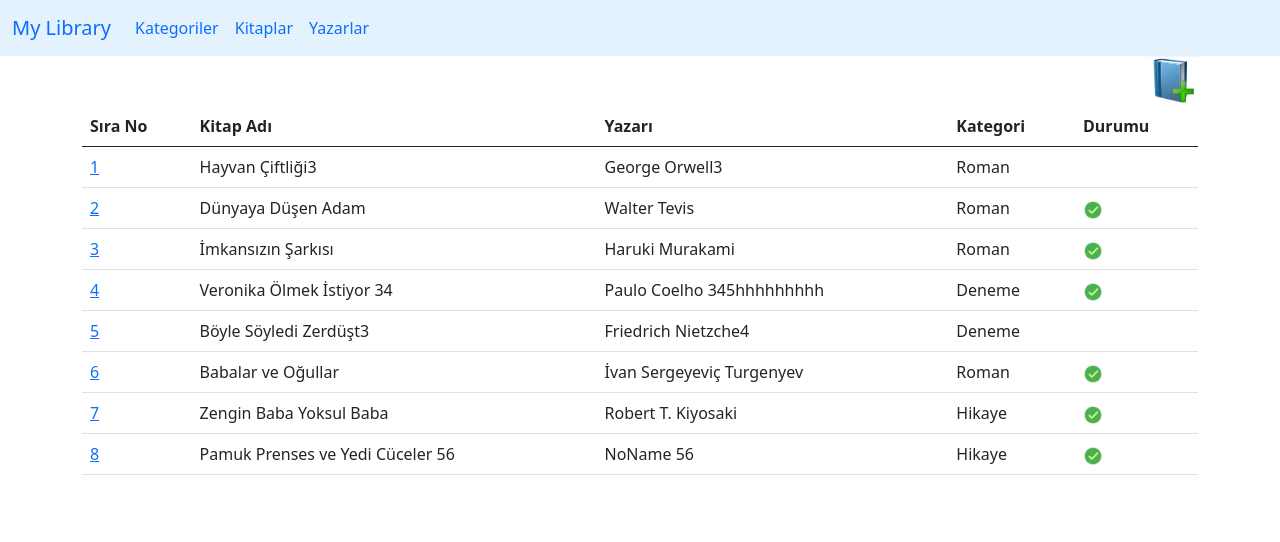
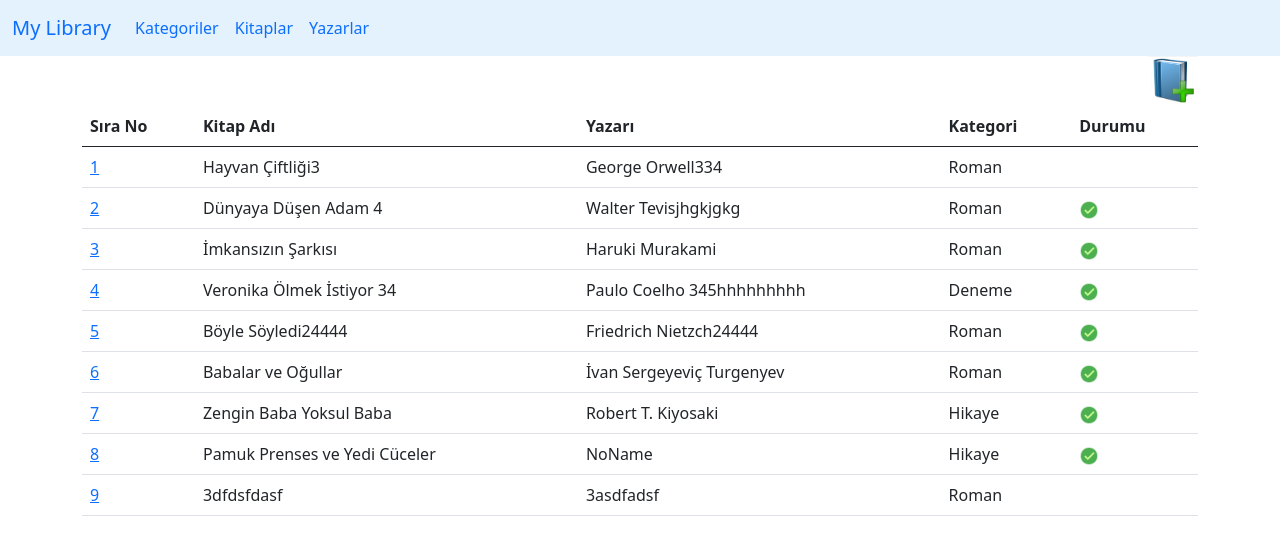
Before and after one commit to veliburhan/library-redux-Library, a React (Create React App) app: page / in a window 1280 px wide. Shown: the top 542 px of the page. Built offline with nearby package versions, Linux system fonts and the light colour scheme; data requests are answered from the project's data file.

Commit message:
edit son hali - sorunsuz

```diff
--- a/db.json
+++ b/db.json
@@ -3,16 +3,16 @@
     {
       "id": "1683057740428",
       "title": "Hayvan Çiftliği3",
-      "author": "George Orwell3",
+      "author": "George Orwell334",
       "isbn": "11112222333344445555",
-      "publisher": "Özgür Yayınları4",
+      "publisher": "Özgür Yayınları4333",
       "categoryId": "1",
       "isRead": "false"
     },
     {
       "id": "1683296648318",
-      "title": "Dünyaya Düşen Adam",
-      "author": "Walter Tevis",
+      "title": "Dünyaya Düşen Adam 4",
+      "author": "Walter Tevisjhgkjgkg",
       "isbn": "",
       "publisher": "Kurgu Yayınevi",
       "categoryId": "1",
@@ -32,18 +32,18 @@
       "title": "Veronika Ölmek İstiyor 34",
       "author": "Paulo Coelho 345hhhhhhhhh",
       "isbn": "",
-      "publisher": "Örnek Yayınevi",
+      "publisher": "Örnek Yayınevitttt",
       "categoryId": "3",
       "isRead": true
     },
     {
       "id": "1683296883045",
-      "title": "Böyle Söyledi Zerdüşt3",
-      "author": "Friedrich Nietzche4",
+      "title": "Böyle Söyledi24444",
+      "author": "Friedrich Nietzch24444",
       "isbn": "",
-      "publisher": "Doğan Yayınevi5",
-      "categoryId": "3",
-      "isRead": false
+      "publisher": "Doğan Yayınevi2444",
+      "categoryId": "1",
+      "isRead": true
     },
     {
       "id": "1683296987933",
@@ -65,12 +65,21 @@
     },
     {
       "id": "1683311772149",
-      "title": "Pamuk Prenses ve Yedi Cüceler 56",
-      "author": "NoName 56",
+      "title": "Pamuk Prenses ve Yedi Cüceler ",
+      "author": "NoName ",
       "isbn": "",
-      "publisher": "Bilinen Yayınevi 56",
+      "publisher": "Bilinen Yayınevi",
       "categoryId": "2",
       "isRead": true
+    },
+    {
+      "id": "1683623576178",
+      "title": "3dfdsfdasf",
+      "author": "3asdfadsf",
+      "isbn": "",
+      "publisher": "3adsfadsfadsf",
+      "categoryId": "1",
+      "isRead": false
     }
   ],
   "categories": [
--- a/src/components/ListBooks.js
+++ b/src/components/ListBooks.js
@@ -9,9 +9,6 @@ const ListBooks = () => {
     const { booksState, categoriesState } = useSelector(state => state)
     console.log("booksstate",booksState)
 
-    if(booksState.success === false || categoriesState.success === false){
-        return <h1>Loading...</h1>
-      }
 
     return (
         <div className="container">
--- a/src/pages/BookEdit.js
+++ b/src/pages/BookEdit.js
@@ -32,21 +32,17 @@ const BookEdit = () => {
         api.put(`${urls.books}/${params.bookId}`,form)
             .then(res=> {
                 dispatch({type:actionTypes.bookTypes.EDIT_BOOK,payload:form})
-                // navigate(`/book-detail/${params.bookId}`)
-                navigate("/")
+                navigate(`/book-detail/${params.bookId}`)
 
             })
             .catch(err => {})
-
-
     }
 
-    if(myBook===null) return null
 
     return (
         <div>
             <Header />
-            <div className="container w-50 my-5">
+            <div className="container w-50 my-5 border" >
             <form onSubmit={handleSubmit}>
                 <div className="mb-3">
                     <label htmlFor="title"
--- a/src/redux/reducers/booksReduser.js
+++ b/src/redux/reducers/booksReduser.js
@@ -48,12 +48,12 @@ const booksReducer = (state = intialState, action) => {
 
         case actionTypes.bookTypes.EDIT_BOOK:
             let tempArray=[];
-            for(let i=1;i<state.books.length;i++){
+            for(let i=0;i<state.books.length;i++){
                 if(state.books[i].id === action.payload.id){
                     tempArray.push(action.payload)
                 }
                 else{
-                    tempArray.push(state.books[i].id)
+                    tempArray.push(state.books[i])
                 }
             }
             return{
```
